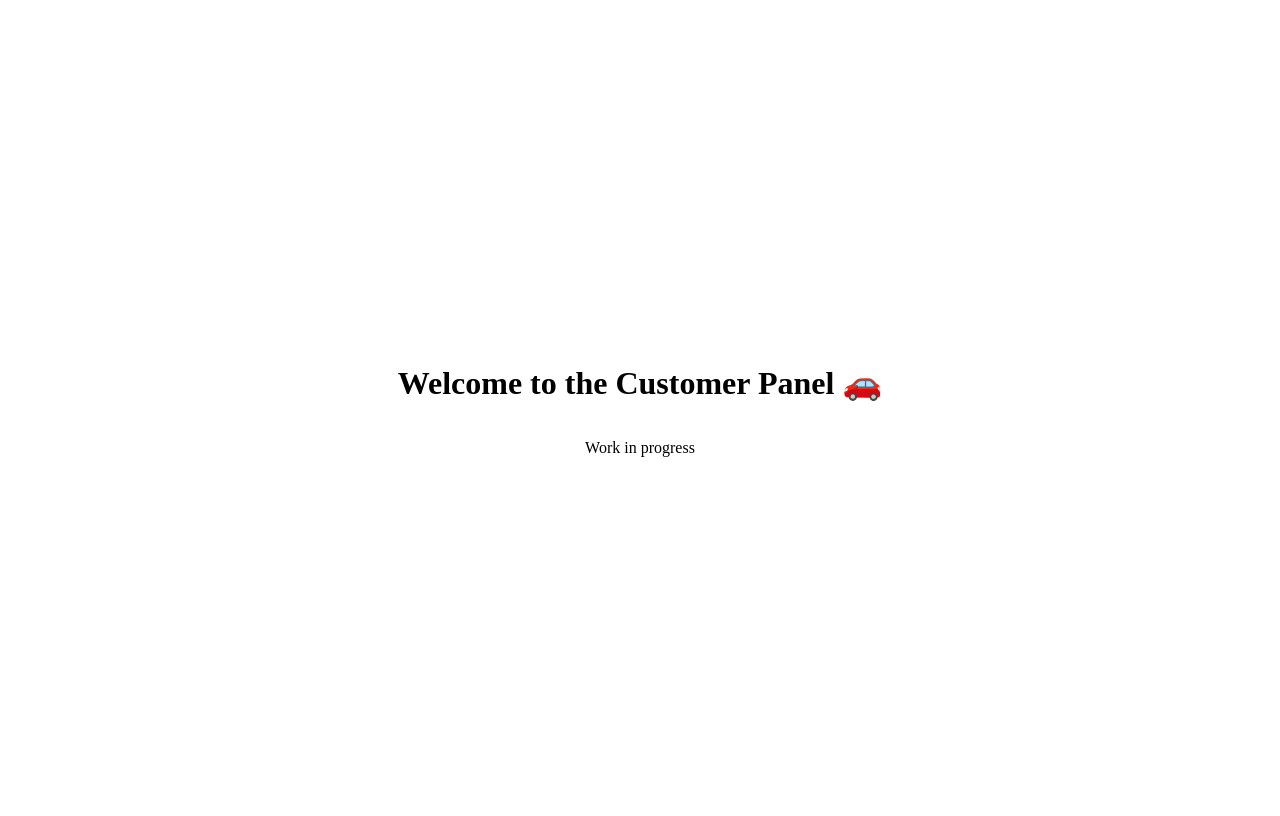
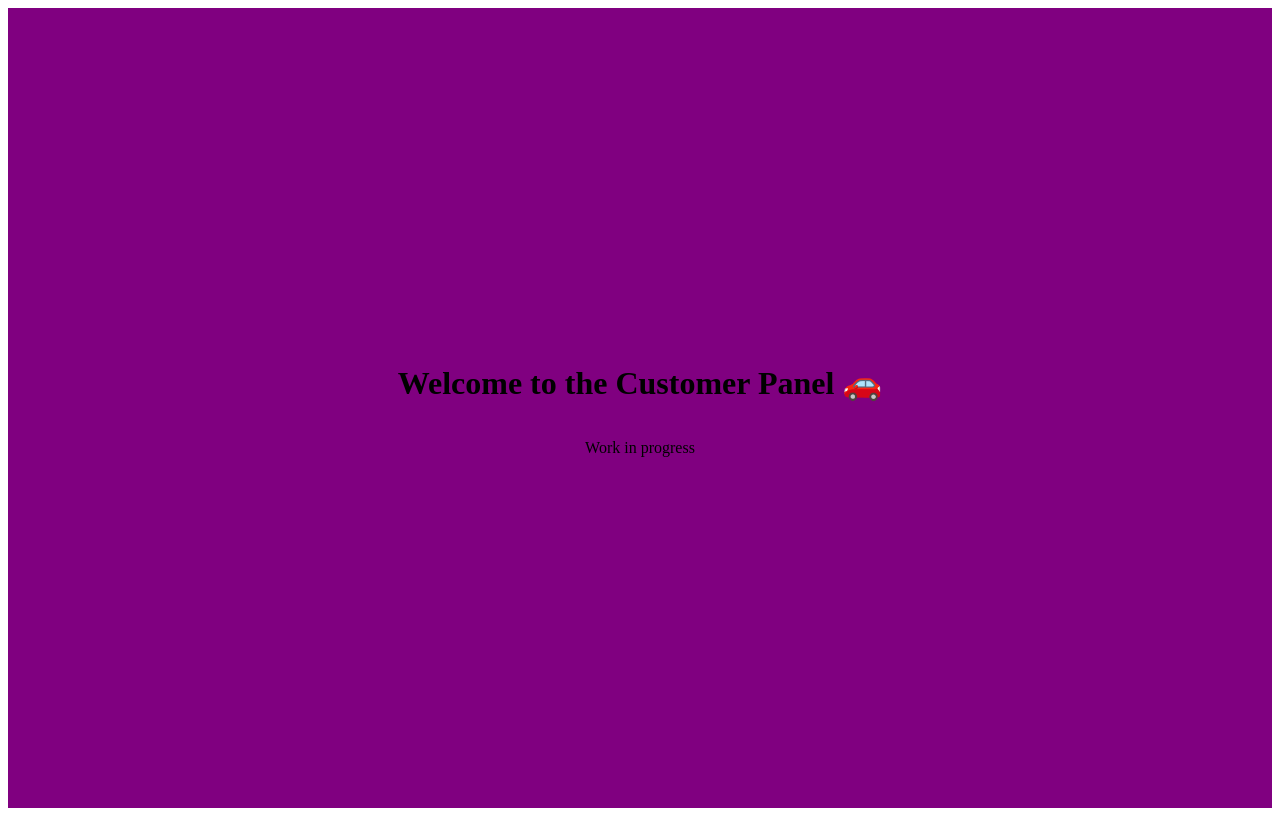
Before and after one commit to purvasharmadev/bookEasy, a Next.js app in the folder apps/customer/: page / in a window 1280 px wide. Built offline with nearby package versions, Linux system fonts and the light colour scheme.

Commit message:
style: update layout of customer panel index page; add padding, margin, and background color

```diff
--- a/apps/customer/pages/index.tsx
+++ b/apps/customer/pages/index.tsx
@@ -2,11 +2,14 @@ export default function Home() {
   return (
     <div
       style={{
+        padding: 0,
+        margin: 0,
         display: "flex",
         flexDirection: "column",
         alignItems: "center",
         justifyContent: "center",
         height: "100vh",
+        backgroundColor: "purple",
       }}
     >
       <h1>Welcome to the Customer Panel 🚗</h1>
```
